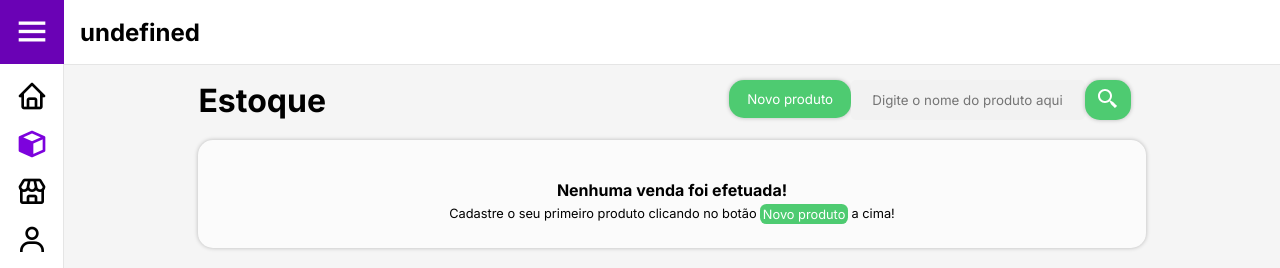
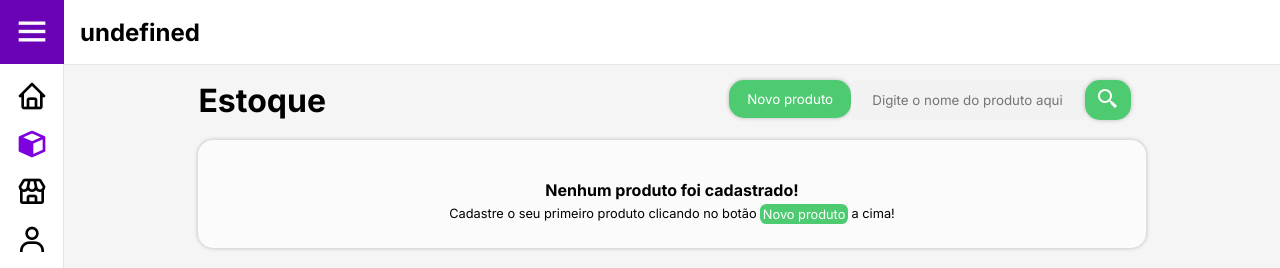
Before and after one commit to Lucas-Vinicius-Rodrigues-e-Silva/PurpureBusiness, a React (Create React App) app in the folder purpure-busness/: page /dashboard/stock in a window 1280 px wide. Shown: the top 268 px of the page. Built offline with nearby package versions, Linux system fonts and the light colour scheme.

Commit message:
fix: orthographic error

```diff
--- a/purpure-busness/src/Pages/inventoryPage/table.tsx
+++ b/purpure-busness/src/Pages/inventoryPage/table.tsx
@@ -61,7 +61,7 @@ export const TableInventory = () => {
             <tbody>
               <tr>
                 <td id="tableNoneMessage">
-                  <h2>Nenhuma venda foi efetuada!</h2>
+                  <h2>Nenhum produto foi cadastrado!</h2>
                   <p>
                     Cadastre o seu primeiro produto clicando no botão{" "}
                     <span>Novo produto</span> a cima!
```
